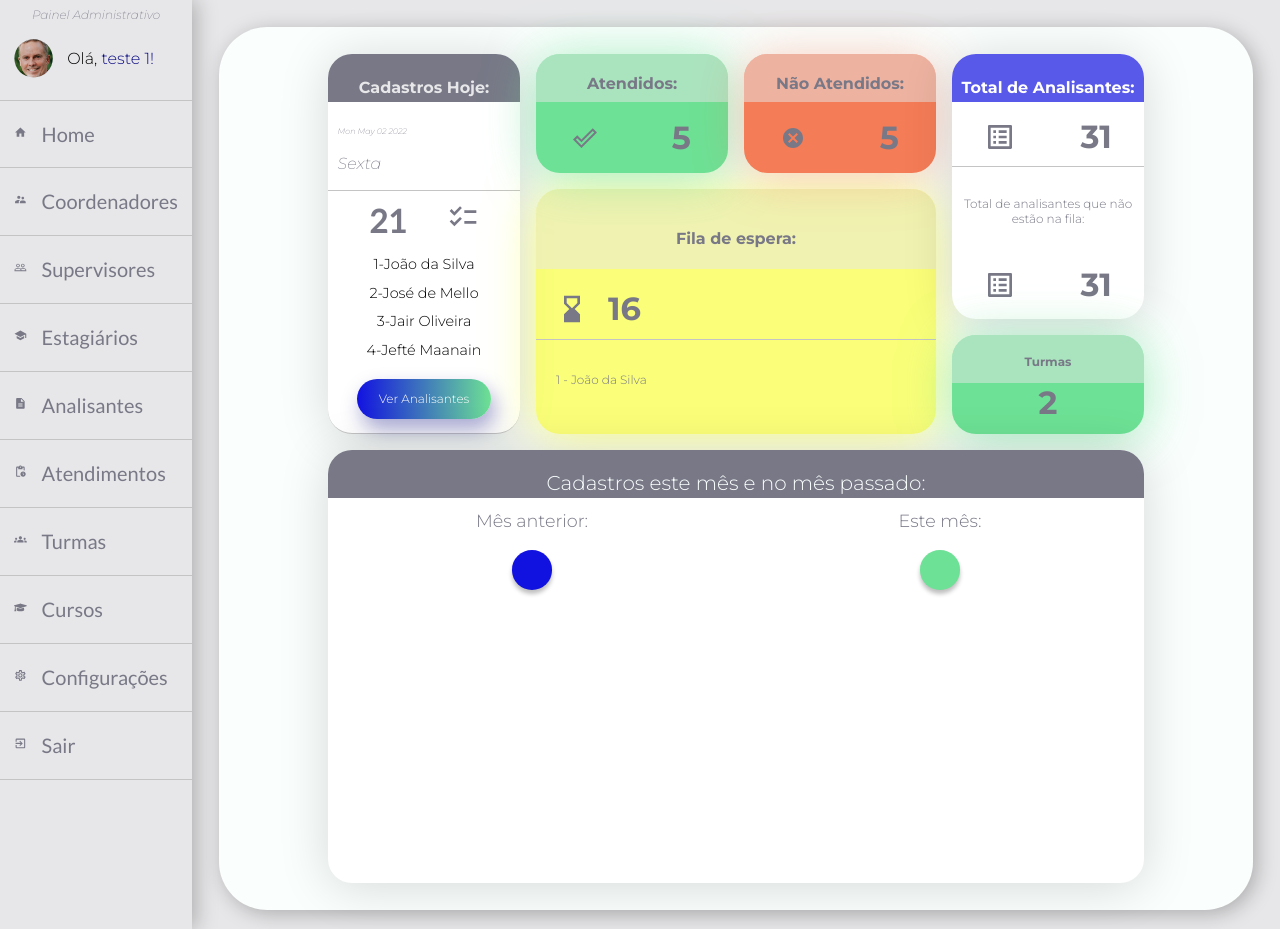
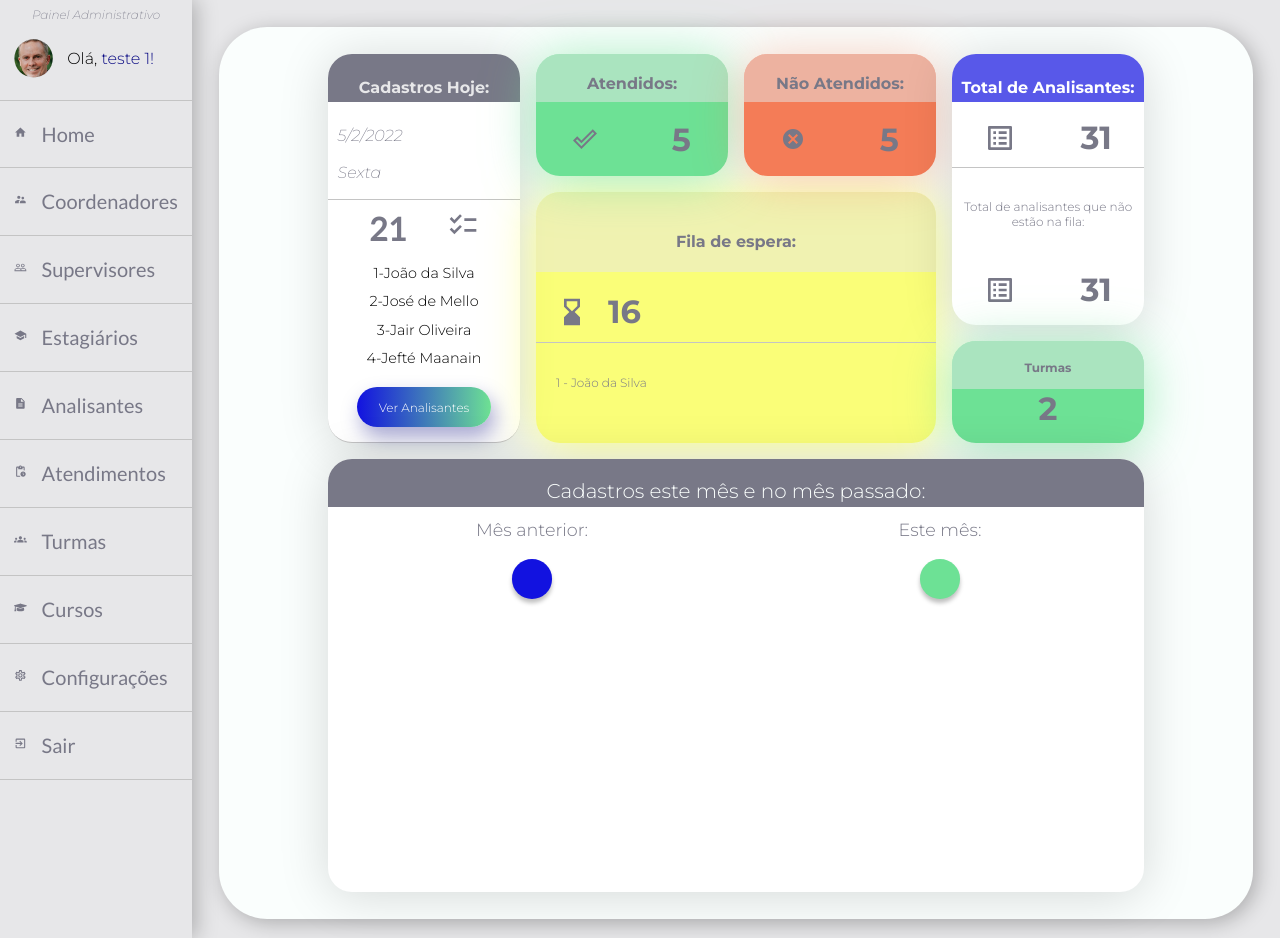
Before and after one commit to thiago-mfernandes/CepCop-React, a React (Create React App) app in the folder cepcop-react/: page /home in a window 1280 px wide. Built offline with nearby package versions, Linux system fonts and the light colour scheme.

Commit message:
hora formatada implementada como servico externo e incorporado no componente

```diff
--- a/cepcop-react/src/components/UI/Cards/CardHoje/Index.tsx
+++ b/cepcop-react/src/components/UI/Cards/CardHoje/Index.tsx
@@ -10,15 +10,17 @@ import PessoaCadastrada from "./PessoaCadastrada";
 import { StyledCardHoje } from "./styled";
 import TituloCardHoje from "../Titulos/TituloCardHoje";
 import TotalCadastros from "./TotalCadastros";
+import dataFormatada from "src/services/dataformatada";
+
 
 function CardHoje() {
-    const dataHoje: string = new Date().toDateString();
+
     return (
         <StyledCardHoje>
             <TituloCardHoje conteudo="Cadastros Hoje:" />
             <ContainerInfo>
                 <ContainerData>
-                    <Data dataHoje={`${dataHoje}`} />
+                    <Data dataHoje={`${dataFormatada()}`} />
                     {/* tratar o dado aqui */}
                     <DiaSemana dia="Sexta" />
                     {/* tratar o dado aqui */}
--- a/cepcop-react/src/components/UI/Cards/CardHoje/styled.ts
+++ b/cepcop-react/src/components/UI/Cards/CardHoje/styled.ts
@@ -50,7 +50,7 @@ export const StyledContainerData = styled.div`
 
 export const StyledData = styled.p`
     color: ${cinzaEscuro};
-    font-size: 0.5rem;
+    font-size: 1rem;
     font-style: italic;
     font-weight: lighter;
     padding: 5% 0%;
--- /dev/null
+++ b/cepcop-react/src/services/dataformatada.ts
@@ -0,0 +1,4 @@
+export default function dataFormatada() {
+    let dataHoje: string = new Date().toLocaleDateString();
+    return dataHoje;
+}
```
